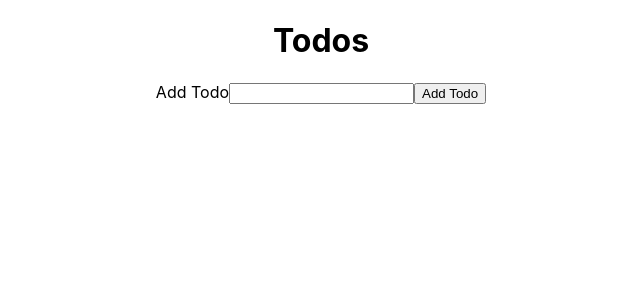
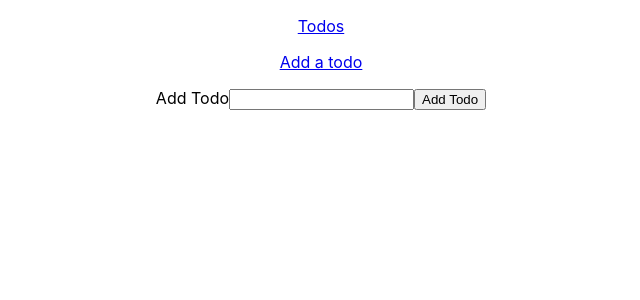
Before and after one commit to jonwyuen/react_redux_practice, a React (Create React App) app in the folder react-redux-todos/: page /todos in a window 1280 px wide. Shown: the top 300 px of the page, without its empty margins (319-959 px from the left). Built offline with nearby package versions, Linux system fonts and the light colour scheme.

Commit message:
adding react router to app

```diff
--- a/react-redux-todos/package.json
+++ b/react-redux-todos/package.json
@@ -6,6 +6,7 @@
     "react": "^16.8.6",
     "react-dom": "^16.8.6",
     "react-redux": "^6.0.1",
+    "react-router-dom": "^5.0.0",
     "react-scripts": "2.1.8",
     "redux": "^4.0.1"
   },
--- a/react-redux-todos/src/App.js
+++ b/react-redux-todos/src/App.js
@@ -1,13 +1,20 @@
-import React, { Component } from 'react';
-import TodoList from './TodoList';
-import './App.css';
+import React, { Component } from "react";
+import TodoList from "./TodoList";
+import "./App.css";
+import { Route, Link, Redirect } from "react-router-dom";
 
 class App extends Component {
   render() {
     return (
       <div className="App">
-        <h1>Todos</h1>
-        <TodoList />
+        <p>
+          <Link to="/todos">Todos</Link>
+        </p>
+        <p>
+          <Link to="/todos/new">Add a todo</Link>
+        </p>
+        <Route path="/todos" component={TodoList} />
+        <Route exact path="/" render={() => <Redirect to="/todos" />} />
       </div>
     );
   }
--- a/react-redux-todos/src/index.js
+++ b/react-redux-todos/src/index.js
@@ -4,6 +4,7 @@ import "./index.css";
 import App from "./App";
 import { Provider } from "react-redux";
 import { createStore } from "redux";
+import { BrowserRouter } from "react-router-dom";
 import rootReducer from "./rootReducer";
 
 const store = createStore(
@@ -13,7 +14,9 @@ const store = createStore(
 
 ReactDOM.render(
   <Provider store={store}>
-    <App />
+    <BrowserRouter>
+      <App />
+    </BrowserRouter>
   </Provider>,
   document.getElementById("root")
 );
```
Also changed, not shown: 1 other file (tests, documents, lock files or other folders).
